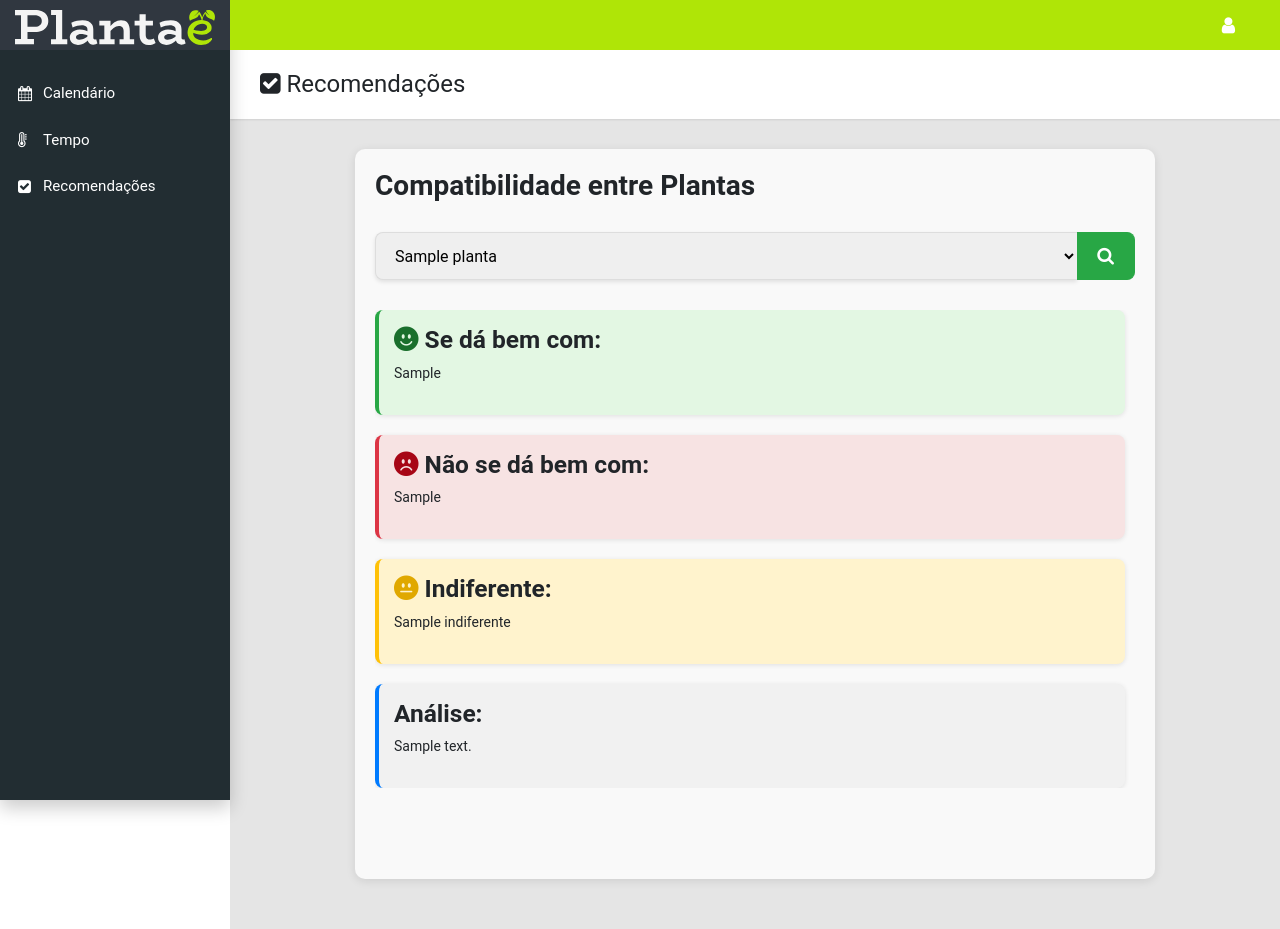
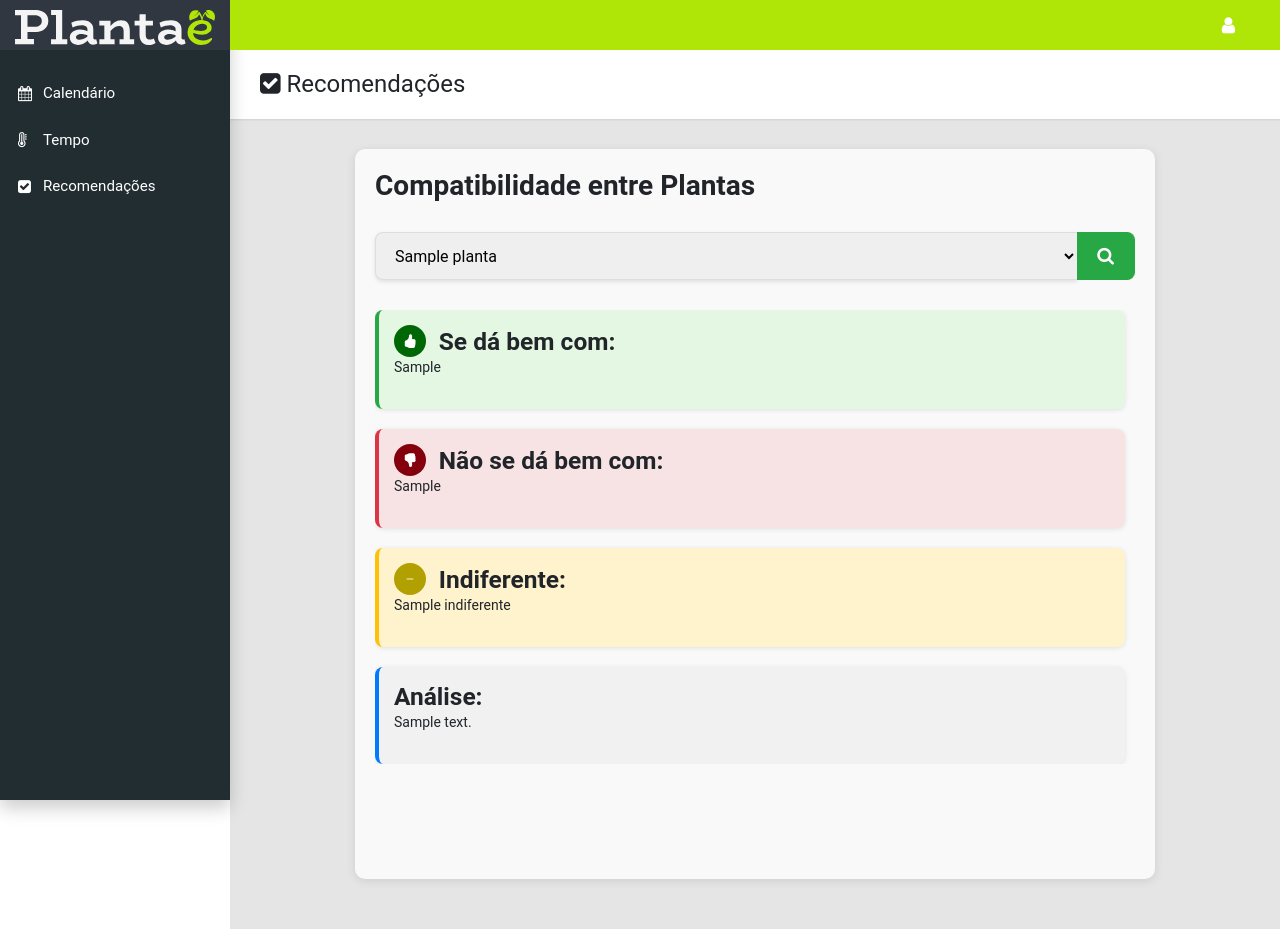
Before and after one commit to Carlosesposito22/Plantae2, a Django app: template templates/site_cc/recomendacao.html in a window 1280 px wide. Run offline with Django 5.2, Linux system fonts and the light colour scheme; the template is opened without the code that fills it: most values are stand-ins (such as "Sample title", 1, 10 or a date in 2020); some libraries are stand-ins or nearby versions.

Commit message:
mudanças e pa...

```diff
--- a/templates/site_cc/recomendacao.html
+++ b/templates/site_cc/recomendacao.html
@@ -130,6 +130,30 @@
         body {
             font-family: 'Roboto', sans-serif;
         }
+
+        .icon-n-header{
+            display: flex;
+            flex-direction: row;
+            align-items: center;
+            gap: 0.8rem;
+        }
+
+        h3{
+            margin: 0;
+        }
+
+        .icon-holder{
+            display: flex;
+            justify-content: center;
+            align-items: center;
+            padding: 1rem;
+            width: 1rem;
+            height: 1rem;
+            border-radius: 50%;
+        }
+
+
+
     </style>
 {% endblock extracss %}
 
@@ -158,15 +182,30 @@
     <div class="result-container">
         {% if resultado %}
             <div class="result-card green">
-                <h3><i class="bi bi-emoji-smile-fill" style="color: #1a6f2c;"></i> Se dá bem com:</h3>
+                <div class="icon-n-header">
+                    <div class="icon-holder" id="green-icon" style="background-color: #006705;">
+                        <i class="bi bi-hand-thumbs-up-fill" style="color: white; margin: 0;"></i>
+                    </div>
+                    <h3>Se dá bem com:</h3>
+                </div>
                 <p>{{ resultado.se_da_bem|join:', ' }}</p>
             </div>
             <div class="result-card red">
-                <h3><i class="bi bi-emoji-frown-fill" style="color: #a70616;"></i> Não se dá bem com:</h3>
+                <div class="icon-n-header" >
+                    <div class="icon-holder" id="red-icon" style="background-color: #85000d;">
+                        <i class="bi bi-hand-thumbs-down-fill" style="color: white; margin: 0;"></i>
+                    </div>
+                    <h3> Não se dá bem com:</h3>
+                </div>
                 <p>{{ resultado.nao_se_da_bem|join:', ' }}</p>
             </div>
             <div class="result-card yellow">
-                <h3><i class="bi bi-emoji-neutral-fill" style="color: #e0a800;"></i> Indiferente:</h3>
+                <div class="icon-n-header" >
+                    <div class="icon-holder" id="yellow-icon" style="background-color: #b2a000;">
+                        <i class="bi bi-dash" style="color: white; margin: 0;"></i>
+                    </div>
+                    <h3> Indiferente:</h3>
+                </div>
                 <p>{{ resultado.indiferente|join:', ' }}</p>
             </div>
             <div class="ai-text">
```
